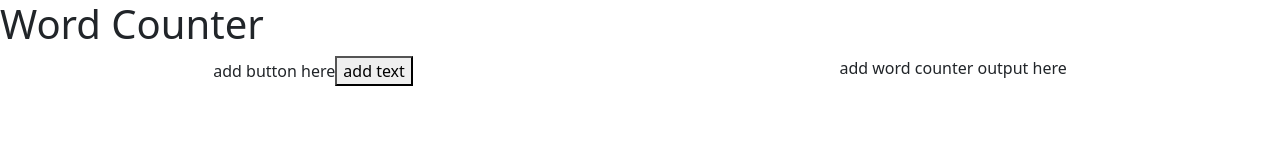
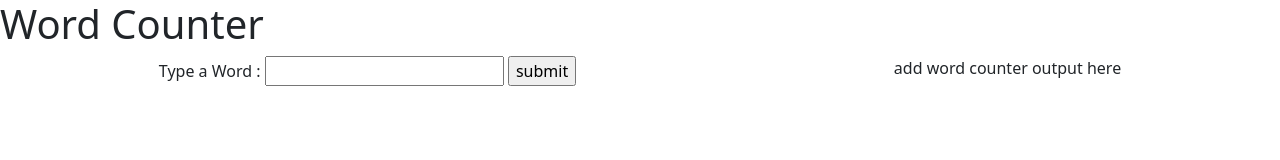
Before and after one commit to Jazzyjz/Jstools, a plain HTML site: page WordCounter/index.html in a window 1280 px wide. Drawn offline with nearby package versions, Linux system fonts and the light colour scheme.

Commit message:
added form for input

```diff
--- a/WordCounter/assets/script.js
+++ b/WordCounter/assets/script.js
@@ -4,8 +4,13 @@ var textSpace = document.querySelector('#textSpace')
 
 addText.addEventListener('click', textInput)
 
+//function to input word
 function textInput (){
    var addTextEL = document.createElement("div");
    textSpace.appendChild(addTextEL);
 
+   var input = prompt('ples enter a word')
+
+   textSpace.textContent = input
+
 }
--- a/WordCounter/assets/style.css
+++ b/WordCounter/assets/style.css
@@ -1,4 +1,5 @@
 main{
     display: flex;
     justify-content:space-around;
+
 }
--- a/WordCounter/index.html
+++ b/WordCounter/index.html
@@ -15,12 +15,19 @@
     </h1>
     <main>
         <section>
-            add button here<button input type = submit id="addText">add text</button>
+            <!-- add button here<button input type = submit id="addText">add text</button> -->
+            <form>
+                <label for="word">Type a Word : </label>
+                <input type="text" id="word" name="word">
+                <input id="wordInput" type="submit" value="submit">
+            </form>
         </section>
 
         <article id="textSpace">
             add word counter output here
         </article>
+
+
 
     </main>
 
```
